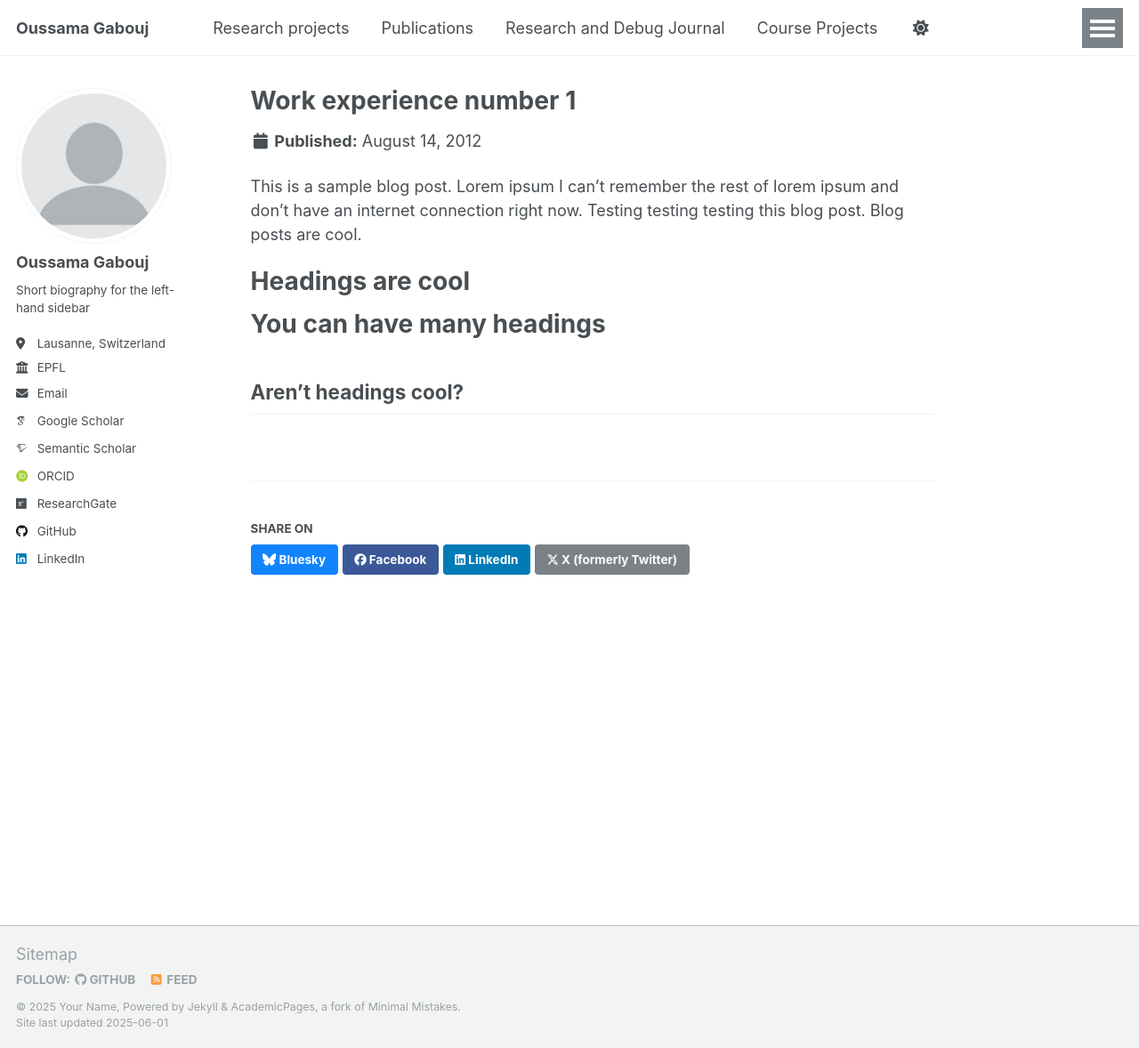
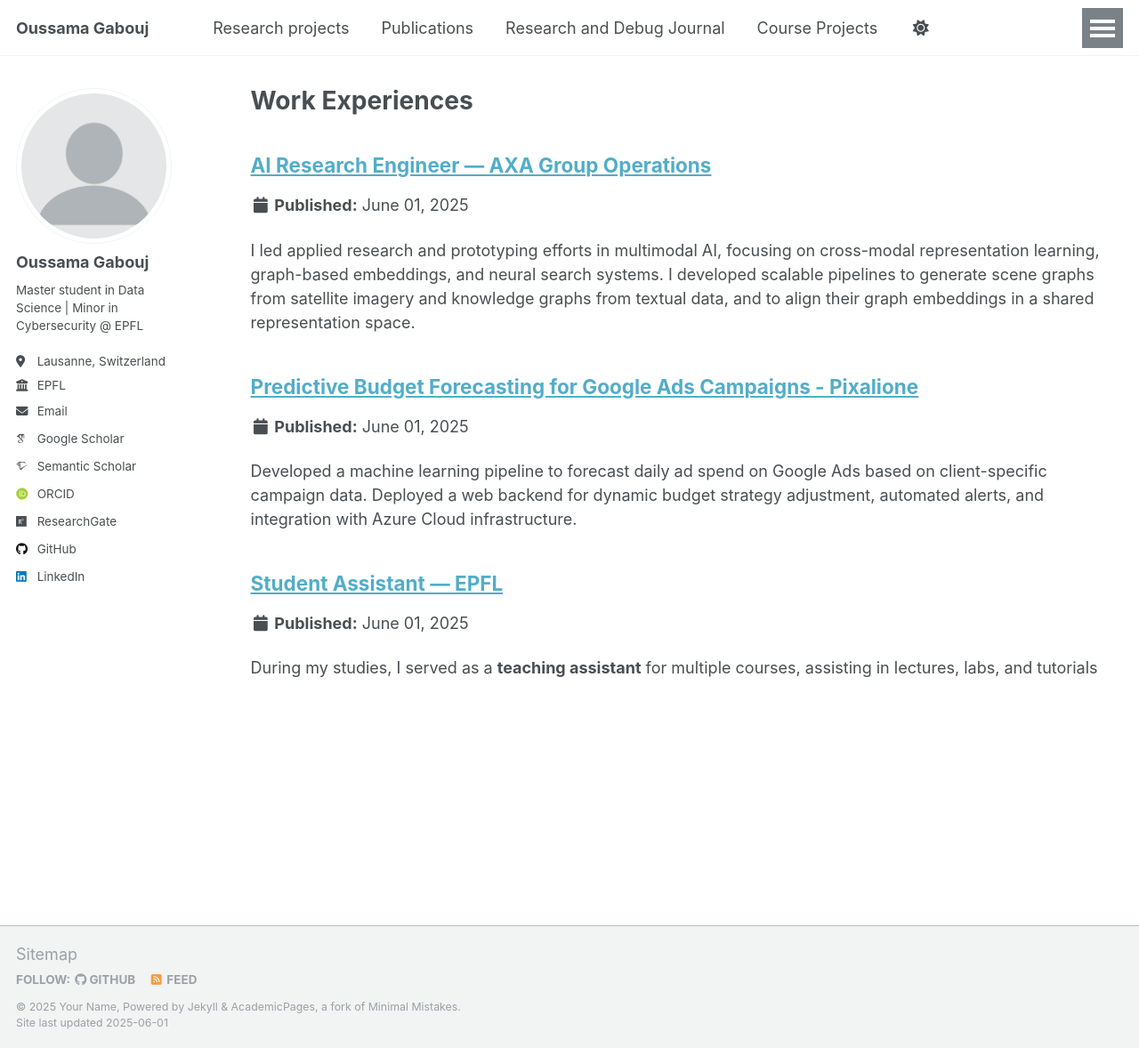
Before and after one commit to Ousso11/Ousso11.github.io, a Jekyll site: the page built from _pages/work.html, in a window 1280 px wide and 1178 px high. Shown: the whole window at 89% size. Built offline with Jekyll 4.4.1, drawn with Linux system fonts in a browser that asks for light colours; some web fonts are replaced.

Commit message:
add work

```diff
--- a/_config.yml
+++ b/_config.yml
@@ -25,7 +25,7 @@ author:
   avatar           : "profile.png"
   name             : "Oussama Gabouj"
   pronouns         : # example: "she/her"
-  bio              : "Short biography for the left-hand sidebar"
+  bio: "Master student in Data Science | Minor in Cybersecurity @ EPFL"
   location         : "Lausanne, Switzerland"
   employer         : "EPFL"
   uri              : # URL
--- /dev/null
+++ b/_work/1_axa.md
@@ -0,0 +1,40 @@
+---
+title: "AI Research Engineer — AXA Group Operations"
+collection: work_experience
+excerpt: "I led applied research and prototyping efforts in multimodal AI, focusing on cross-modal representation learning, graph-based embeddings, and neural search systems. I developed scalable pipelines to generate scene graphs from satellite imagery and knowledge graphs from textual data, and to align their graph embeddings in a shared representation space."
+location: Lausanne, Switzerland
+share: false
+related: false
+---
+
+## Summary
+
+
+My main project was building a **cross-modal retrieval system** that uses **scene graph generation for satellite imagery** and **knowledge graph construction from natural language**. The resulting graphs were embedded and aligned in a shared latent space using **contrastive learning** for efficient retrieval.
+
+
+## Core Project
+
+**Cross-Modal Graph-Based Retrieval System**
+- Generated scene graphs from satellite imagery using **MMDetection** and **OpenMMLab tools**.
+- Parsed textual descriptions into structured knowledge graphs using **LangChain** pipelines.
+- Aligned visual and textual graphs via **graph transformer-based encoders** trained with **contrastive loss**.
+- Indexed scene-text embeddings with **Faiss** for scalable retrieval in insurance-related geospatial queries.
+- Delivered internal demos for geospatial AI use cases (e.g., risk assessment, disaster zone matching).
+
+## Technologies & Skills
+
+### 🧠 Libraries, Frameworks & Tools
+
+- **Core AI/ML Frameworks**:
+  PyTorch, PyTorch Lightning, HuggingFace Transformers (BERT, ViLT, BLIP, LLaVA, T5, CLIP),
+  PyTorch Geometric, OpenMMLab (MMDetection, MMCV)
+
+- **Graph & NLP Tooling**:
+  Graph Transformers, NetworkX, LiteLLM, LangChain
+
+- **Retrieval & Embedding**:
+  Faiss, scikit-learn, NumPy, Pandas
+
+- **MLOps & Prototyping**:
+  Docker, Conda, GitHub CI/CD, Weights & Biases (tracking)
--- a/_work/2012-08-14-blog-post-1.md
+++ /dev/null
@@ -1,17 +0,0 @@
----
-title: 'Work experience number 1'
-date: 2012-08-14
-permalink: /work/
-
----
-
-This is a sample blog post. Lorem ipsum I can't remember the rest of lorem ipsum and don't have an internet connection right now. Testing testing testing this blog post. Blog posts are cool.
-
-Headings are cool
-======
-
-You can have many headings
-======
-
-Aren't headings cool?
-------
--- /dev/null
+++ b/_work/2_pixalione.md
@@ -0,0 +1,43 @@
+---
+title: "Predictive Budget Forecasting for Google Ads Campaigns - Pixalione"
+excerpt: "Developed a machine learning pipeline to forecast daily ad spend on Google Ads based on client-specific campaign data. Deployed a web backend for dynamic budget strategy adjustment, automated alerts, and integration with Azure Cloud infrastructure."
+collection: work_experience
+share: false
+related: false
+---
+
+## 🧠 Problem Statement & Motivation
+
+Each client manages one or more Google Ads campaigns with a fixed daily budget. Spending occurs per keyword match and is driven by live auction dynamics, click rates, and impressions. However, most clients lack tools to **anticipate daily trends**, often resulting in inefficient budget use.
+
+Our goal was to create a predictive system that helps clients **understand and control their spending behavior**, improving their ROI by proactively adjusting campaign strategies.
+
+## 🔧 My Contributions
+
+- Built a robust **machine learning pipeline** to predict daily ad spend using past trends in **click-through rates, impressions, and user profiles**.
+- Enabled **per-client budget optimization**, integrating live forecasts into business logic.
+- Deployed a **Flask-based web API** to serve predictions and trigger **real-time notifications**.
+- Automated **email alerts** for clients when spending anomalies or thresholds are detected.
+- Integrated forecasting data with the production **PostgreSQL database** to update dashboards and planning tools.
+
+## 🚀 Technology Stack
+
+### 🧠 ML/DS Tools
+- scikit-learn, XGBoost, Facebook Prophet, LightGBM,
+- Pandas, NumPy for feature engineering and preprocessing
+- Time-series modeling: seasonal decomposition, exponential smoothing (ETS), ARIMA, Prophet
+- Deep learning: RNN, LSTM for sequential trend prediction
+- Tree-based models: Decision Trees, Random Forest, Gradient Boosted Trees
+- Model evaluation: cross-validation
+
+### 🖥️ DevOps & Backend
+- **GitLab CI/CD** for automation and testing
+- **Docker** for containerized deployment
+- **Azure Cloud** for hosting and data storage
+- **Flask + REST API** for real-time interaction
+
+## Outcomes
+
+- Improved **forecast accuracy** for ad spend by over 20% compared to baseline methods.
+- Reduced **budget overshoot** incidents by enabling smarter daily spend thresholds.
+- Enabled **hands-free campaign monitoring** for clients with low technical overhead.
--- /dev/null
+++ b/_work/3_epfl.md
@@ -0,0 +1,33 @@
+---
+title: "Student Assistant — EPFL"
+collection: education
+excerpt: "During my studies, I served as a **teaching assistant** for multiple courses, assisting in lectures, labs, and tutorials"
+location: Lausanne, Switzerland
+share: false
+related: false
+---
+
+## Teaching Assistant Experience
+
+During my studies, I served as a **teaching assistant** for multiple courses, assisting in lectures, labs, and tutorials. The courses included:
+
+- **Computer Science**:
+  - Object-Oriented Programming in C++
+  - Introduction to Computer Science
+  - Databases
+
+- **Mathematics**:
+  - Analysis I
+  - Analysis II
+  - Analysis IV
+  - Numerical Analysis
+
+- **Physics**:
+  - Mechanics
+  - Thermodynamics
+  - Electromagnetism
+
+- **Electrical Engineering**:
+  - Signals and Systems
+  - Electrical Circuits
+  - Electronics
```
